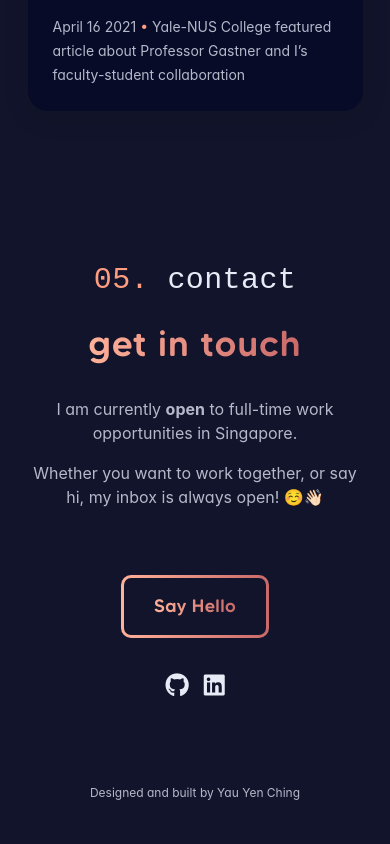
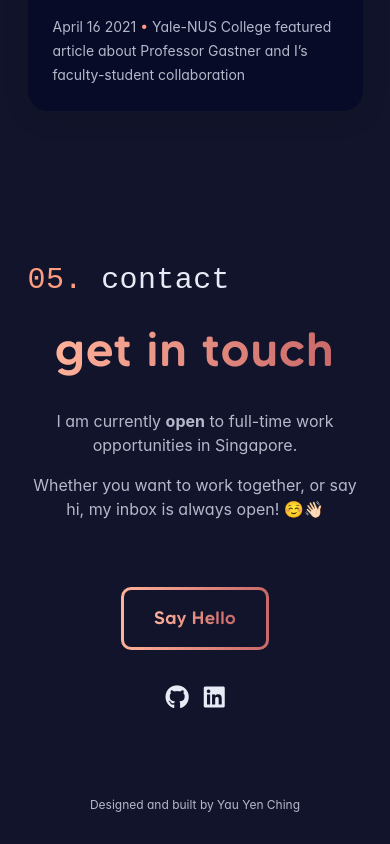
Before and after one commit to yauyenching/portfolio-site, a Next.js app: page / in a window 390 px wide. Shown: the part 6475-7319 px from the top of the page. Built offline with nearby package versions, Linux system fonts and the light colour scheme; a web font is replaced by a local one.

Commit message:
feat: Left align Contact heading on mobile

```diff
--- a/pages/sections/Contact.tsx
+++ b/pages/sections/Contact.tsx
@@ -2,10 +2,11 @@ import { Flex, Heading, Text, Button, Box, useBreakpointValue, Link } from '@cha
 import SectionHeading from 'components/SectionHeading'
 
 export default function Contact() {
-  const headingSize = useBreakpointValue({ base: '4xl', sm: '5xl', md: '6xl' })
+  const headingSize = useBreakpointValue({ base: '5xl', md: '6xl' })
   return (
+    <Box textAlign={{ base: 'left', sm: 'center' }}>
+      <SectionHeading sectionId={5} sectionTitle='Contact' />
       <Flex alignItems='center' justifyContent='center' flexDirection='column'>
-      <SectionHeading sectionId={5} sectionTitle='Contact' />
         <Heading m={0} variant='gradient' fontSize={headingSize} textAlign='center' pb={5}>
           get in touch
         </Heading>
@@ -28,9 +29,14 @@ export default function Contact() {
           </Text>
         </Link>
         <Flex fontSize='2xl' columnGap={15} color='brand.title'>
-        <Link href='https://github.com/yauyenching'><i className='fa-brands fa-github'></i></Link>
-        <Link href='https://www.linkedin.com/in/yau-yen-ching'><i className='fa-brands fa-linkedin'></i></Link>
+          <Link href='https://github.com/yauyenching'>
+            <i className='fa-brands fa-github'></i>
+          </Link>
+          <Link href='https://www.linkedin.com/in/yau-yen-ching'>
+            <i className='fa-brands fa-linkedin'></i>
+          </Link>
         </Flex>
       </Flex>
+    </Box>
   )
 }
```
Lines whose indentation alone changed are shown as unchanged.
